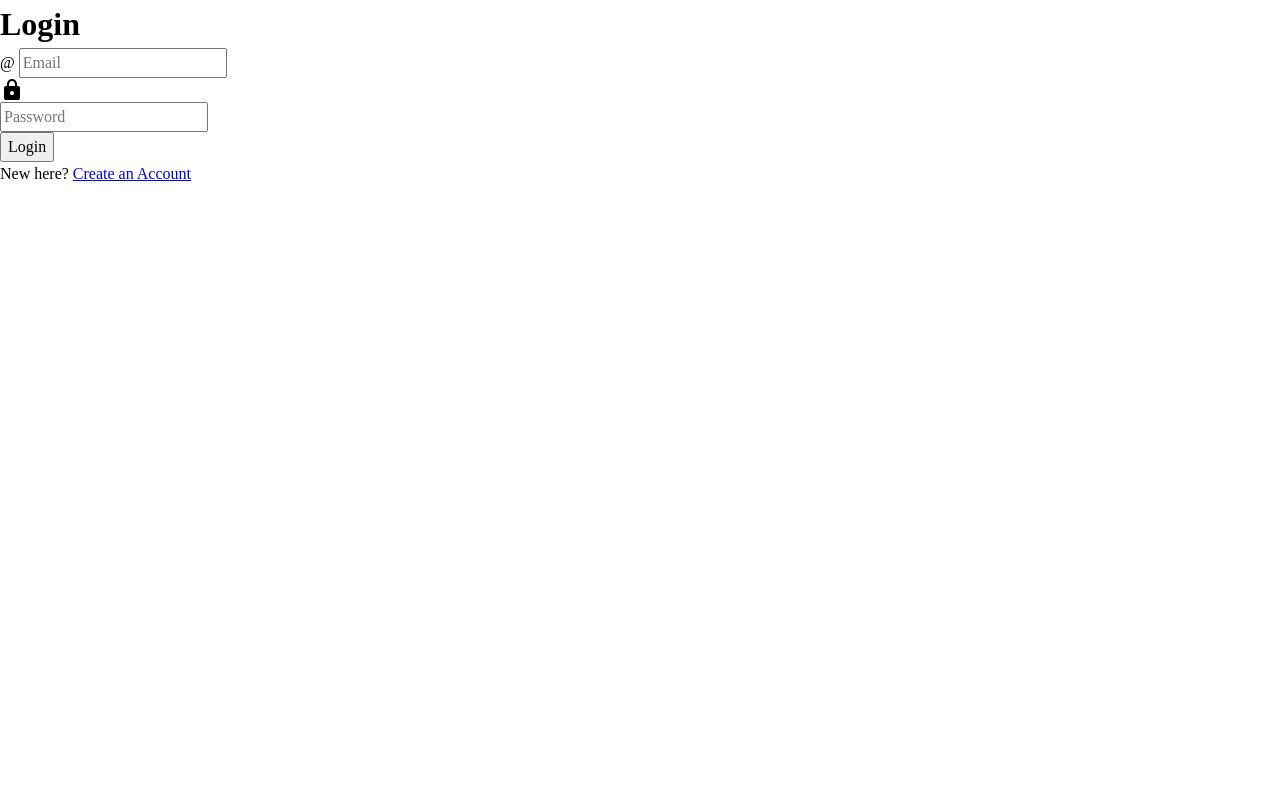
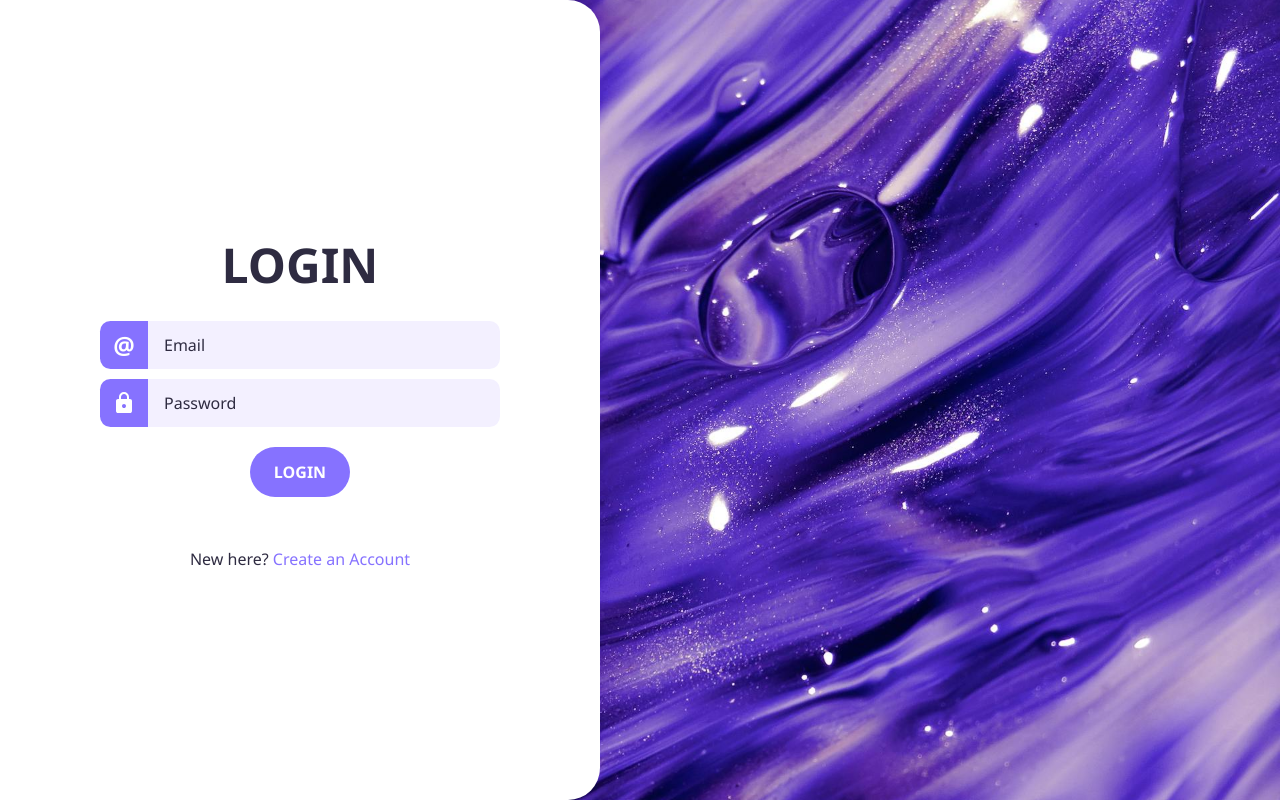
Before and after one commit to sagarEmn/basic-frontend-web, a website built with Vite: page 2 - Form/index.html in a window 1280 px wide. Built offline with nearby package versions, Linux system fonts and the light colour scheme.

Commit message:
Add basic styles

```diff
--- a/2 - Form/style.css
+++ b/2 - Form/style.css
@@ -8,3 +8,148 @@
   --input-color: #F3F0FF;
 }
 /* color variables */
+
+
+html {
+  font-family: Poppins, Segoe UI, sans-serif;
+  font-size: 16px;
+  color: var(--text-color);
+  text-align: center;
+}
+
+body {
+  background-image: url(background.jpg);
+  background-size: cover;
+  background-position: right;
+  overflow: hidden;
+}
+
+main {
+  background-color: var(--base-color);
+  height: 100vh;
+  width: max(40%, 600px);
+  padding: 2rem;
+  border-radius: 0 2rem 2rem 0;
+  display: flex;
+  flex-direction: column;
+  align-items: center;
+  justify-content: center;
+}
+
+h1 {
+  font-size: 3rem;
+  font-weight: 900;
+  text-transform: uppercase;
+}
+
+form {
+  width: min(400px, 100%);
+  margin-top: 20px;
+  margin-bottom: 50px;
+  display: flex;
+  flex-direction: column;
+  align-items: center;
+  gap: 10px;
+}
+
+form > section {
+  width: 100%;
+  display: flex;
+  justify-content: center;
+}
+
+form label {
+  flex-shrink: 0;
+  height: 3rem;
+  width: 3rem;
+  background-color: var(--accent-color);
+  fill: var(--base-color);
+  color: var(--base-color);
+  border-radius: .65rem 0 0 .65rem;
+
+  display: flex;
+  justify-content: center;
+  align-items: center;
+
+  font-size: 1.5rem;
+  font-weight: 900;
+}
+
+form input {
+  flex-grow: 1;
+  min-width: 0;
+  height: 3rem;
+  padding: 1rem;
+  border-radius: 0 .65rem .65rem 0;
+  border: 2px solid var(--input-color);
+  border-left: none;
+  background-color: var(--input-color);
+  transition: 150ms ease;
+}
+
+form input:hover {
+  border-color: var(--accent-color);
+}
+
+form input:focus {
+  outline: none;
+  border-color: var(--text-color);
+}
+
+section:has(input:focus) > label {
+  background-color: var(--text-color);
+}
+
+form input::placeholder {
+  color: var(--text-color);
+}
+
+form button {
+  margin-top: 10px;
+  border: none;
+  border-radius: 5vw;
+  padding: .8rem 1.5rem;
+  background-color: var(--accent-color);
+  color: var(--base-color);
+  font-weight: 600;
+  text-transform: uppercase;
+  cursor: pointer;
+  transition: 150ms ease;
+}
+
+form button:hover {
+  background-color: var(--text-color);
+}
+
+form button:focus {
+  outline: none;
+  background-color: var(--text-color);
+}
+
+a {
+  text-decoration: none;
+  color: var(--accent-color);
+}
+
+a:hover {
+  text-decoration: underline;
+}
+
+@media (max-width: 1100px) {
+  .main {
+    width: min(600px, 100%);
+    border-radius: 0;
+  }
+}
+
+form div.incorrect label {
+  background-color: #f06272;
+}
+
+form div.incorrect input {
+  border-color: #f06272;
+}
+
+#error-message {
+  color: #f06272;
+}
```
